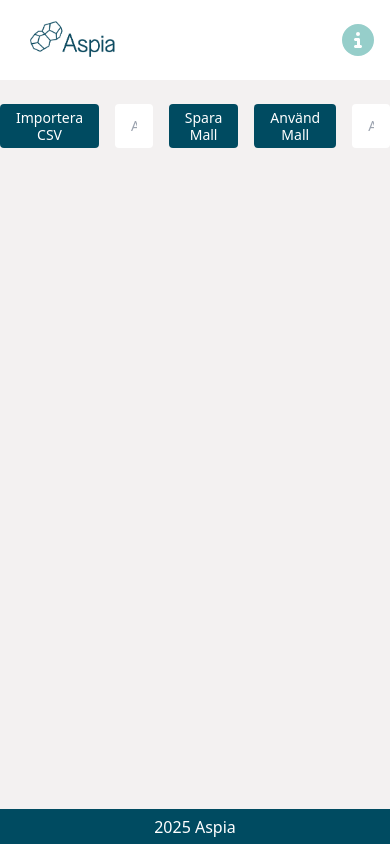
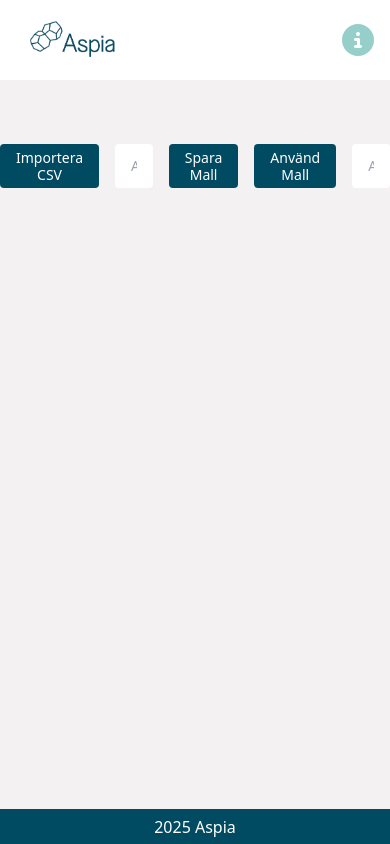
Before and after one commit to Ridvan-bot/aspia-transform-portal, a Next.js app: page / in a window 390 px wide. Built offline with nearby package versions, Linux system fonts and the light colour scheme.

Commit message:
fix: enhance layout and styling for improved responsiveness and usability

```diff
--- a/app/(default)/layout.tsx
+++ b/app/(default)/layout.tsx
@@ -7,7 +7,7 @@ export default function DefaultLayout({
 }) {
   return (
     <div className="container-main">
-      <div className="content">
+      <div className="flex-grow container mx-auto mt-10 mb-20">
         {children}
       </div>
       <Footer />
--- a/app/css/style.css
+++ b/app/css/style.css
@@ -19,11 +19,12 @@ body {
 }
 
 .container-main {
-  max-width: 100%; /* Ensure the container does not exceed the viewport width */
-  max-height: 100vh; /* Ensure the container does not exceed the viewport height */
   overflow: hidden; /* Hide overflow content */
   position: center; /* Ensure positioning context for child elements */
   box-sizing: border-box; /* Include padding and border in the element's total width and height */
+  margin-bottom: 5rem;
+  flex-grow: 1;
+  overflow-x: scroll; /* Enable horizontal scrolling */
 }
 
 .child-container {
@@ -62,6 +63,7 @@ body {
   max-height: 30%; /* Ensure the overall container does not exceed the viewport height */
   max-width: 100%; /* Ensure the overall container does not exceed the viewport width */
   overflow: auto; /* Enable scrolling if content exceeds the viewport height */
+
   /*border: 2px solid blue; */
 }
 
@@ -76,7 +78,6 @@ body {
   text-align: center;
   /* border: 2px solid green; */
   box-sizing: border-box; /* Ensure padding and border are included in the element's total width and height */
-  overflow-x: hidden; /* Prevent horizontal overflow */
 }
 
 .container-tabel {
@@ -128,7 +129,6 @@ body {
   max-width: 100%; /* Ensure the container does not exceed the viewport width */
   max-height: 100vh; /* Ensure the container does not exceed the viewport height */
   overflow: auto; /* Enable scrolling if content exceeds the container size */
-
 }
 
 .modal {
--- a/app/layout.tsx
+++ b/app/layout.tsx
@@ -17,7 +17,7 @@ const Layout: React.FC<LayoutProps> = ({ children }) => {
     <html lang="en">
       <body>
         <Header />
-        <div className="container mx-auto mt-10 mb-10">
+        <div className="flex-grow container mx-auto mt-10 mb-100">
         {children}
         </div>
       </body>
--- a/components/convert.tsx
+++ b/components/convert.tsx
@@ -106,7 +106,7 @@ const Convert: React.FC<ConvertProps> = ({ fileContent, }) => {
   const filteredContent = editedContent ? editedContent.filter(row => Object.values(row).some(value => value !== '' && value !== null && value !== undefined)) : [];
   return (
     <>
-      <div className="container-tabel mt-4">
+      <div className="container-tabel mt-4 overflow-x-scroll">
         <table className="table-auto border-collapse w-full">
           <thead className="sticky top-0 bg-white">
             <tr>
--- a/components/home.tsx
+++ b/components/home.tsx
@@ -5,7 +5,7 @@ import { handleFileChange, handleSaveTemplate } from './utils/fileHandler';
 import { getTemplate, getTemplates } from '@/services/api';
 import { extractKeys, mapKeys } from './utils/utils';
 import styles from './home.module.css';
-import { template } from 'cypress/types/lodash';
+
 
 
 const Home: React.FC = () => {
--- a/components/payment.tsx
+++ b/components/payment.tsx
@@ -1,4 +1,4 @@
-import React, { useState, useEffect } from 'react';
+import React, { useState } from 'react';
 import DatePicker from 'react-datepicker';
 import 'react-datepicker/dist/react-datepicker.css';
 import { PaymentProps } from '@/types/interfaces';
@@ -44,9 +44,6 @@ const Payment: React.FC<PaymentProps> = ({ onDateSelected, handleExport, dateSel
     handleExport(selectedDate, field1Value, field2Value);
   };
 
-  useEffect(() => {
-  }, [field1Value, field2Value]);
-
   return (
     <div className="payment-container">
       <div className="flex justify-start mt-4 space-x-4 items-center mb-10">
@@ -86,7 +83,7 @@ const Payment: React.FC<PaymentProps> = ({ onDateSelected, handleExport, dateSel
         />
       </div>
       {showDatePicker && (
-        <div className="mt-4">
+        <div className="mt-4 mb-20">
           <DatePicker
             selected={selectedDate}
             onChange={handleDateChange}
```
